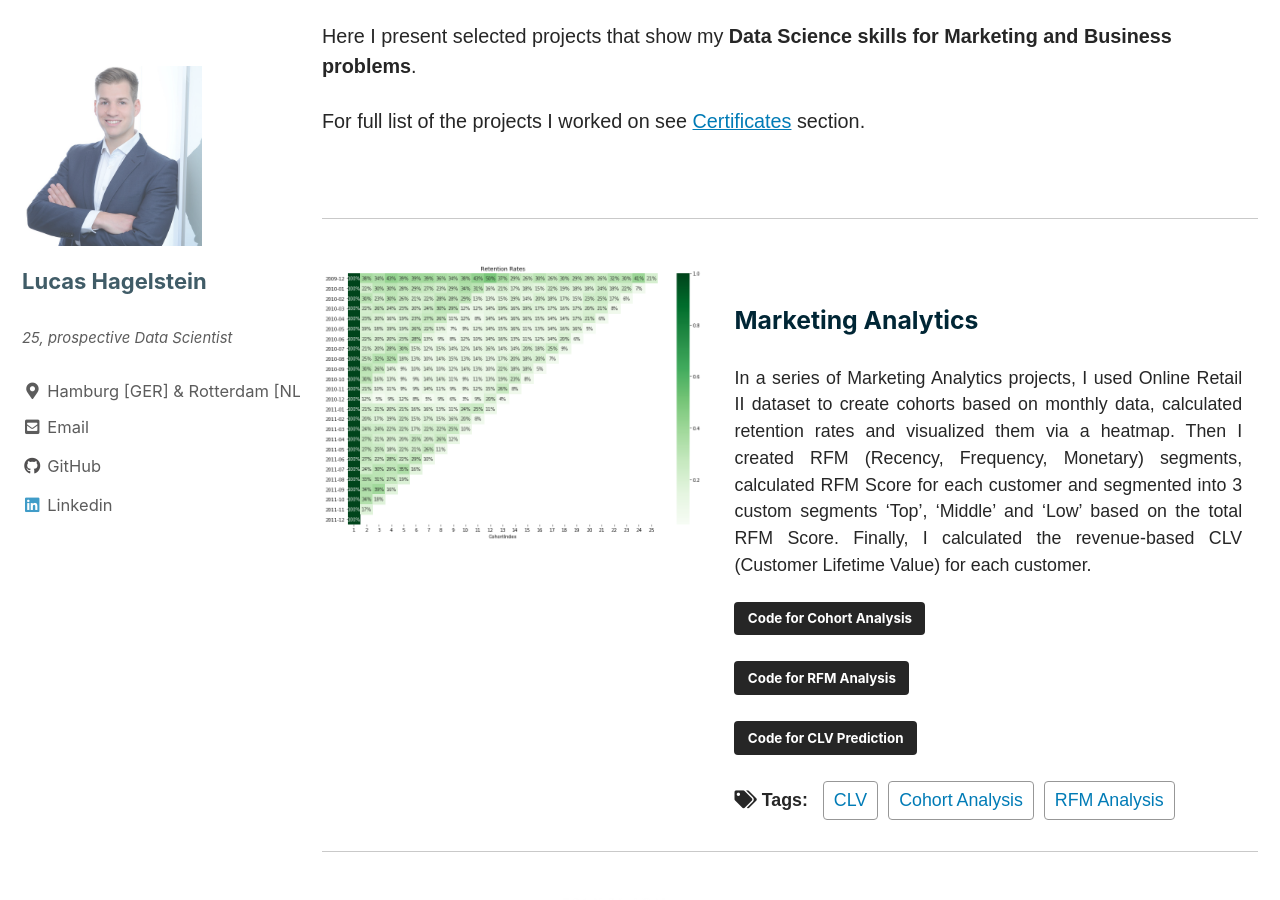
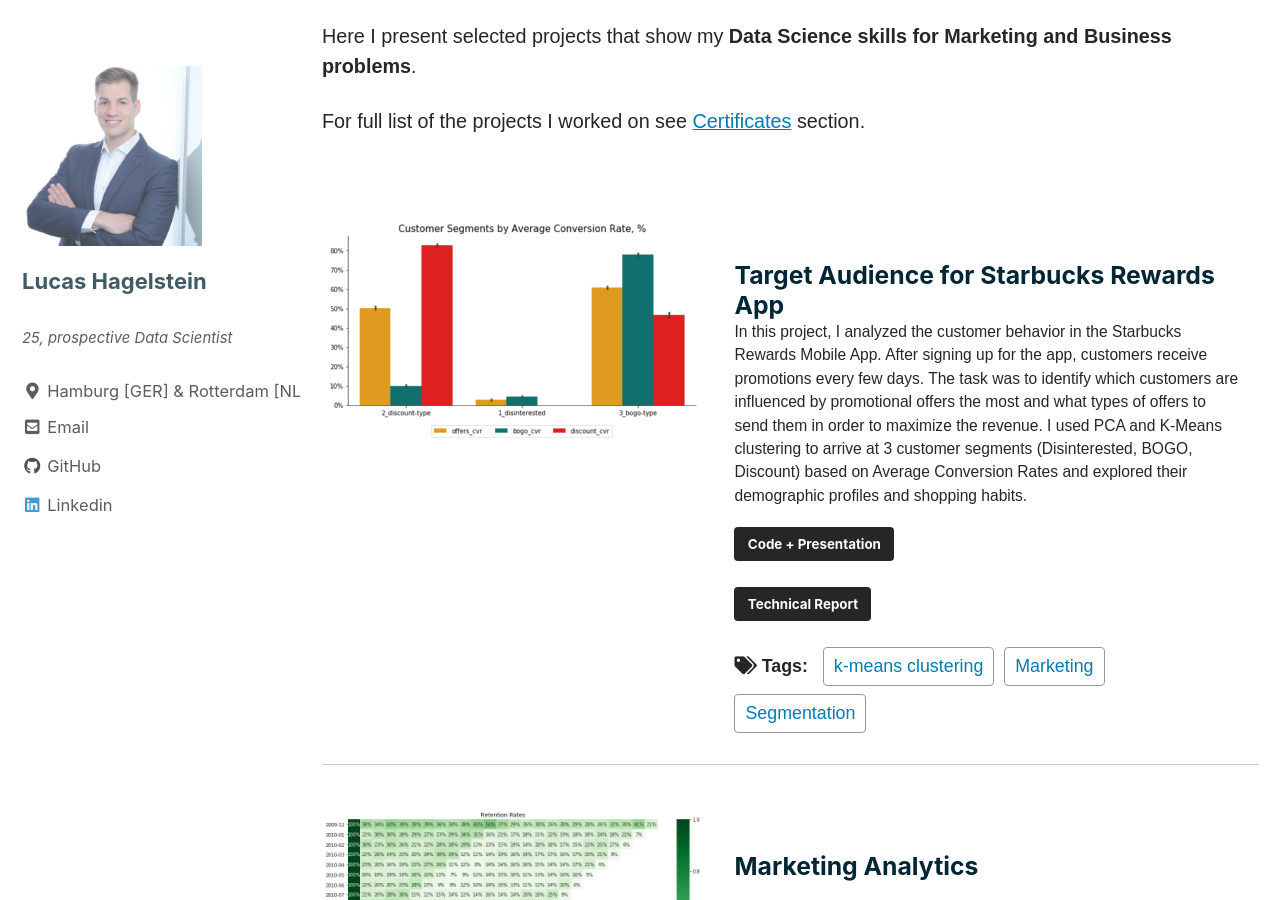
Before and after one commit to LHAGELS/LHAGELS.github.io, a Jekyll site: the page built from _pages/portfolio.md, in a window 1280 px wide and 900 px high, scrolled down 672 px. Built offline with Jekyll 4.4.1, drawn with Linux system fonts in a browser that asks for light colours; cached includes are drawn as plain includes; nearby versions of some CDN libraries.

Commit message:
new github

```diff
--- a/_pages/portfolio.md
+++ b/_pages/portfolio.md
@@ -13,7 +13,7 @@
   - image_path: assets/images/posts/starbucks-cluster-conversion-rates.png
     alt: "Clusterisation results based on Conversion Rates"
     title: "Target Audience for Starbucks Rewards App"
-    text: "In this project, I analyzed the customer behavior in the Starbucks Rewards Mobile App. After signing up for the app, customers receive promotions every few days. The task was to identify which customers are influenced by promotional offers the most and what types of offers to send them in order to maximize the revenue. I used PCA and K-Means clustering to arrive at 3 customer segments (Disinterested, BOGO, Discount) based on Average Conversion Rates and explored their demographic profiles and shopping habits."
+    excerpt: "In this project, I analyzed the customer behavior in the Starbucks Rewards Mobile App. After signing up for the app, customers receive promotions every few days. The task was to identify which customers are influenced by promotional offers the most and what types of offers to send them in order to maximize the revenue. I used PCA and K-Means clustering to arrive at 3 customer segments (Disinterested, BOGO, Discount) based on Average Conversion Rates and explored their demographic profiles and shopping habits."
     url: "https://github.com/k-bosko/Starbucks_rewards"
     btn_label: "Code + Presentation"
     btn_class: "btn--primary"
@@ -142,7 +142,7 @@
 For full list of the projects I worked on see [Certificates](/certificates/) section.
 
 &nbsp;
-{% include feature_row id="feature_row1-1" type="left" id="row2"%}
+{% include feature_row id="feature_row1-1" type="left" %}
 {% include feature_row id="feature_row1-2" type="left" %}
 {% include feature_row id="feature_row1-3" type="left" %}
 {% include feature_row id="feature_row1-4" type="left" %}
```
